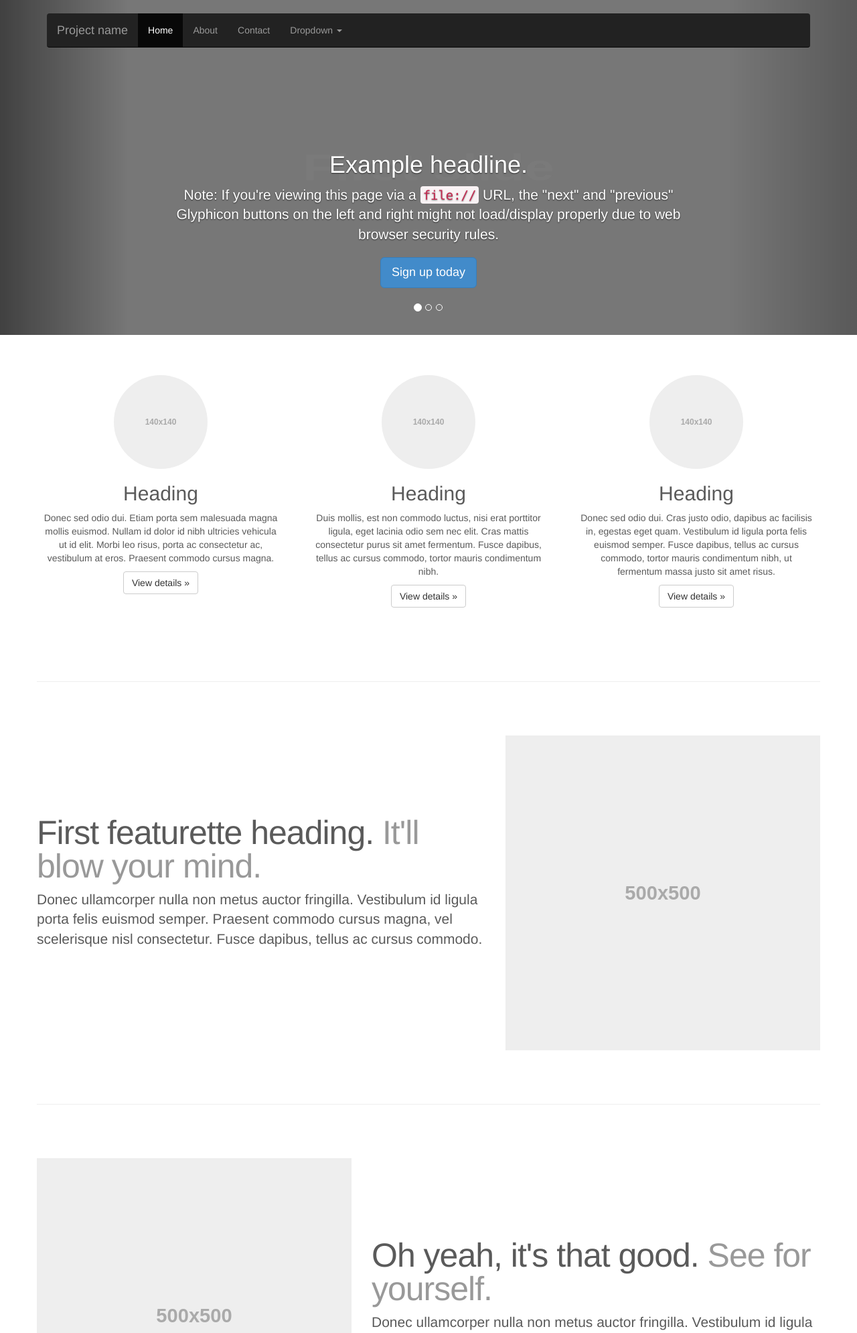
After one commit to seanpreston/oncourse, a Django app: template oncourse/templates/landing.html in a window 1280 px wide. The commit adds this page. Shown: the top 1990 px of the page at 67% size. Run offline with Django 3.2, Linux system fonts and the light colour scheme; the template is opened without the code that fills it, so the values that code supplies are empty; some libraries are stand-ins or nearby versions; some web fonts are replaced.

Commit message:
Configured landing page

```diff
--- /dev/null
+++ b/oncourse/static/css/carousel.css
@@ -0,0 +1,147 @@
+/* GLOBAL STYLES
+-------------------------------------------------- */
+/* Padding below the footer and lighter body text */
+
+body {
+  padding-bottom: 40px;
+  color: #5a5a5a;
+}
+
+
+
+/* CUSTOMIZE THE NAVBAR
+-------------------------------------------------- */
+
+/* Special class on .container surrounding .navbar, used for positioning it into place. */
+.navbar-wrapper {
+  position: absolute;
+  top: 0;
+  right: 0;
+  left: 0;
+  z-index: 20;
+}
+
+/* Flip around the padding for proper display in narrow viewports */
+.navbar-wrapper .container {
+  padding-right: 0;
+  padding-left: 0;
+}
+.navbar-wrapper .navbar {
+  padding-right: 15px;
+  padding-left: 15px;
+}
+
+
+/* CUSTOMIZE THE CAROUSEL
+-------------------------------------------------- */
+
+/* Carousel base class */
+.carousel {
+  height: 500px;
+  margin-bottom: 60px;
+}
+/* Since positioning the image, we need to help out the caption */
+.carousel-caption {
+  z-index: 10;
+}
+
+/* Declare heights because of positioning of img element */
+.carousel .item {
+  height: 500px;
+  background-color: #777;
+}
+.carousel-inner > .item > img {
+  position: absolute;
+  top: 0;
+  left: 0;
+  min-width: 100%;
+  height: 500px;
+}
+
+
+
+/* MARKETING CONTENT
+-------------------------------------------------- */
+
+/* Pad the edges of the mobile views a bit */
+.marketing {
+  padding-right: 15px;
+  padding-left: 15px;
+}
+
+/* Center align the text within the three columns below the carousel */
+.marketing .col-lg-4 {
+  margin-bottom: 20px;
+  text-align: center;
+}
+.marketing h2 {
+  font-weight: normal;
+}
+.marketing .col-lg-4 p {
+  margin-right: 10px;
+  margin-left: 10px;
+}
+
+
+/* Featurettes
+------------------------- */
+
+.featurette-divider {
+  margin: 80px 0; /* Space out the Bootstrap <hr> more */
+}
+
+/* Thin out the marketing headings */
+.featurette-heading {
+  font-weight: 300;
+  line-height: 1;
+  letter-spacing: -1px;
+}
+
+
+
+/* RESPONSIVE CSS
+-------------------------------------------------- */
+
+@media (min-width: 768px) {
+
+  /* Remove the edge padding needed for mobile */
+  .marketing {
+    padding-right: 0;
+    padding-left: 0;
+  }
+
+  /* Navbar positioning foo */
+  .navbar-wrapper {
+    margin-top: 20px;
+  }
+  .navbar-wrapper .container {
+    padding-right: 15px;
+    padding-left:  15px;
+  }
+  .navbar-wrapper .navbar {
+    padding-right: 0;
+    padding-left:  0;
+  }
+
+  /* The navbar becomes detached from the top, so we round the corners */
+  .navbar-wrapper .navbar {
+    border-radius: 4px;
+  }
+
+  /* Bump up size of carousel content */
+  .carousel-caption p {
+    margin-bottom: 20px;
+    font-size: 21px;
+    line-height: 1.4;
+  }
+
+  .featurette-heading {
+    font-size: 50px;
+  }
+}
+
+@media (min-width: 992px) {
+  .featurette-heading {
+    margin-top: 120px;
+  }
+}
--- a/oncourse/templates/base.html
+++ b/oncourse/templates/base.html
@@ -32,6 +32,7 @@
     <body>
         {% block header %}{% endblock %}
         {% block page %}{% endblock %}
+        {% block footer %}{% endblock %}
 
         <script type="text/javascript">
             {% if user %}
@@ -43,5 +44,6 @@
         <script src="https://ajax.googleapis.com/ajax/libs/jquery/1.11.0/jquery.min.js"></script>
         <!-- Latest compiled and minified JavaScript -->
         <script src="//netdna.bootstrapcdn.com/bootstrap/3.1.1/js/bootstrap.min.js"></script>
+        {% block extra_js %}{% endblock %}
     </body>
 </html>
--- /dev/null
+++ b/oncourse/templates/landing.html
@@ -0,0 +1,182 @@
+{% extends "base.html" %}
+
+{% block page_title %}Welcome{% endblock %}
+
+{% block extra_css %}
+<link href="../static/css/carousel.css" rel="stylesheet">
+{% endblock %}
+<!-- NAVBAR
+================================================== -->
+{% block header %}
+    <div class="navbar-wrapper">
+      <div class="container">
+
+        <div class="navbar navbar-inverse navbar-static-top" role="navigation">
+          <div class="container">
+            <div class="navbar-header">
+              <button type="button" class="navbar-toggle" data-toggle="collapse" data-target=".navbar-collapse">
+                <span class="sr-only">Toggle navigation</span>
+                <span class="icon-bar"></span>
+                <span class="icon-bar"></span>
+                <span class="icon-bar"></span>
+              </button>
+              <a class="navbar-brand" href="#">Project name</a>
+            </div>
+            <div class="navbar-collapse collapse">
+              <ul class="nav navbar-nav">
+                <li class="active"><a href="#">Home</a></li>
+                <li><a href="#about">About</a></li>
+                <li><a href="#contact">Contact</a></li>
+                <li class="dropdown">
+                  <a href="#" class="dropdown-toggle" data-toggle="dropdown">Dropdown <b class="caret"></b></a>
+                  <ul class="dropdown-menu">
+                    <li><a href="#">Action</a></li>
+                    <li><a href="#">Another action</a></li>
+                    <li><a href="#">Something else here</a></li>
+                    <li class="divider"></li>
+                    <li class="dropdown-header">Nav header</li>
+                    <li><a href="#">Separated link</a></li>
+                    <li><a href="#">One more separated link</a></li>
+                  </ul>
+                </li>
+              </ul>
+            </div>
+          </div>
+        </div>
+
+      </div>
+    </div>
+{% endblock %}
+
+{% block page %}
+    <!-- Carousel
+    ================================================== -->
+    <div id="myCarousel" class="carousel slide" data-ride="carousel">
+      <!-- Indicators -->
+      <ol class="carousel-indicators">
+        <li data-target="#myCarousel" data-slide-to="0" class="active"></li>
+        <li data-target="#myCarousel" data-slide-to="1"></li>
+        <li data-target="#myCarousel" data-slide-to="2"></li>
+      </ol>
+      <div class="carousel-inner">
+        <div class="item active">
+          <img data-src="holder.js/900x500/auto/#777:#7a7a7a/text:First slide" alt="First slide">
+          <div class="container">
+            <div class="carousel-caption">
+              <h1>Example headline.</h1>
+              <p>Note: If you're viewing this page via a <code>file://</code> URL, the "next" and "previous" Glyphicon buttons on the left and right might not load/display properly due to web browser security rules.</p>
+              <p><a class="btn btn-lg btn-primary" href="#" role="button">Sign up today</a></p>
+            </div>
+          </div>
+        </div>
+        <div class="item">
+          <img data-src="holder.js/900x500/auto/#666:#6a6a6a/text:Second slide" alt="Second slide">
+          <div class="container">
+            <div class="carousel-caption">
+              <h1>Another example headline.</h1>
+              <p>Cras justo odio, dapibus ac facilisis in, egestas eget quam. Donec id elit non mi porta gravida at eget metus. Nullam id dolor id nibh ultricies vehicula ut id elit.</p>
+              <p><a class="btn btn-lg btn-primary" href="#" role="button">Learn more</a></p>
+            </div>
+          </div>
+        </div>
+        <div class="item">
+          <img data-src="holder.js/900x500/auto/#555:#5a5a5a/text:Third slide" alt="Third slide">
+          <div class="container">
+            <div class="carousel-caption">
+              <h1>One more for good measure.</h1>
+              <p>Cras justo odio, dapibus ac facilisis in, egestas eget quam. Donec id elit non mi porta gravida at eget metus. Nullam id dolor id nibh ultricies vehicula ut id elit.</p>
+              <p><a class="btn btn-lg btn-primary" href="#" role="button">Browse gallery</a></p>
+            </div>
+          </div>
+        </div>
+      </div>
+      <a class="left carousel-control" href="#myCarousel" data-slide="prev"><span class="glyphicon glyphicon-chevron-left"></span></a>
+      <a class="right carousel-control" href="#myCarousel" data-slide="next"><span class="glyphicon glyphicon-chevron-right"></span></a>
+    </div><!-- /.carousel -->
+
+
+
+    <!-- Marketing messaging and featurettes
+    ================================================== -->
+    <!-- Wrap the rest of the page in another container to center all the content. -->
+
+    <div class="container marketing">
+
+      <!-- Three columns of text below the carousel -->
+      <div class="row">
+        <div class="col-lg-4">
+          <img class="img-circle" data-src="holder.js/140x140" alt="Generic placeholder image">
+          <h2>Heading</h2>
+          <p>Donec sed odio dui. Etiam porta sem malesuada magna mollis euismod. Nullam id dolor id nibh ultricies vehicula ut id elit. Morbi leo risus, porta ac consectetur ac, vestibulum at eros. Praesent commodo cursus magna.</p>
+          <p><a class="btn btn-default" href="#" role="button">View details &raquo;</a></p>
+        </div><!-- /.col-lg-4 -->
+        <div class="col-lg-4">
+          <img class="img-circle" data-src="holder.js/140x140" alt="Generic placeholder image">
+          <h2>Heading</h2>
+          <p>Duis mollis, est non commodo luctus, nisi erat porttitor ligula, eget lacinia odio sem nec elit. Cras mattis consectetur purus sit amet fermentum. Fusce dapibus, tellus ac cursus commodo, tortor mauris condimentum nibh.</p>
+          <p><a class="btn btn-default" href="#" role="button">View details &raquo;</a></p>
+        </div><!-- /.col-lg-4 -->
+        <div class="col-lg-4">
+          <img class="img-circle" data-src="holder.js/140x140" alt="Generic placeholder image">
+          <h2>Heading</h2>
+          <p>Donec sed odio dui. Cras justo odio, dapibus ac facilisis in, egestas eget quam. Vestibulum id ligula porta felis euismod semper. Fusce dapibus, tellus ac cursus commodo, tortor mauris condimentum nibh, ut fermentum massa justo sit amet risus.</p>
+          <p><a class="btn btn-default" href="#" role="button">View details &raquo;</a></p>
+        </div><!-- /.col-lg-4 -->
+      </div><!-- /.row -->
+
+
+      <!-- START THE FEATURETTES -->
+
+      <hr class="featurette-divider">
+
+      <div class="row featurette">
+        <div class="col-md-7">
+          <h2 class="featurette-heading">First featurette heading. <span class="text-muted">It'll blow your mind.</span></h2>
+          <p class="lead">Donec ullamcorper nulla non metus auctor fringilla. Vestibulum id ligula porta felis euismod semper. Praesent commodo cursus magna, vel scelerisque nisl consectetur. Fusce dapibus, tellus ac cursus commodo.</p>
+        </div>
+        <div class="col-md-5">
+          <img class="featurette-image img-responsive" data-src="holder.js/500x500/auto" alt="Generic placeholder image">
+        </div>
+      </div>
+
+      <hr class="featurette-divider">
+
+      <div class="row featurette">
+        <div class="col-md-5">
+          <img class="featurette-image img-responsive" data-src="holder.js/500x500/auto" alt="Generic placeholder image">
+        </div>
+        <div class="col-md-7">
+          <h2 class="featurette-heading">Oh yeah, it's that good. <span class="text-muted">See for yourself.</span></h2>
+          <p class="lead">Donec ullamcorper nulla non metus auctor fringilla. Vestibulum id ligula porta felis euismod semper. Praesent commodo cursus magna, vel scelerisque nisl consectetur. Fusce dapibus, tellus ac cursus commodo.</p>
+        </div>
+      </div>
+
+      <hr class="featurette-divider">
+
+      <div class="row featurette">
+        <div class="col-md-7">
+          <h2 class="featurette-heading">And lastly, this one. <span class="text-muted">Checkmate.</span></h2>
+          <p class="lead">Donec ullamcorper nulla non metus auctor fringilla. Vestibulum id ligula porta felis euismod semper. Praesent commodo cursus magna, vel scelerisque nisl consectetur. Fusce dapibus, tellus ac cursus commodo.</p>
+        </div>
+        <div class="col-md-5">
+          <img class="featurette-image img-responsive" data-src="holder.js/500x500/auto" alt="Generic placeholder image">
+        </div>
+      </div>
+
+      <hr class="featurette-divider">
+    <!-- /END THE FEATURETTES -->
+{% endblock page %}
+
+{% block footer %}
+      <!-- FOOTER -->
+      <footer>
+        <p class="pull-right"><a href="#">Back to top</a></p>
+        <p>&copy; 2014 Company, Inc. &middot; <a href="#">Privacy</a> &middot; <a href="#">Terms</a></p>
+      </footer>
+
+    </div><!-- /.container -->
+{% endblock %}
+
+{% block extra_js %}
+    <script src="../static/js/docs.min.js"></script>
+{% endblock %}
--- a/oncourse/urls.py
+++ b/oncourse/urls.py
@@ -26,5 +26,8 @@ urlpatterns = patterns('',
     url(r'^login/$', 'oncourse.views.login', name='login'),
     url(r'^logout/$', logout_then_login, name='logout'),
 
+    # Landing
+    url(r'^$', 'oncourse.views.landing', name='landing'),
+
 )
 # ) + static(settings.STATIC_URL, document_root=settings.STATIC_ROOT)
```
Also changed, not shown: oncourse/views.py (+8 -0 lines), oncourse/static/js/docs.min.js (added).
